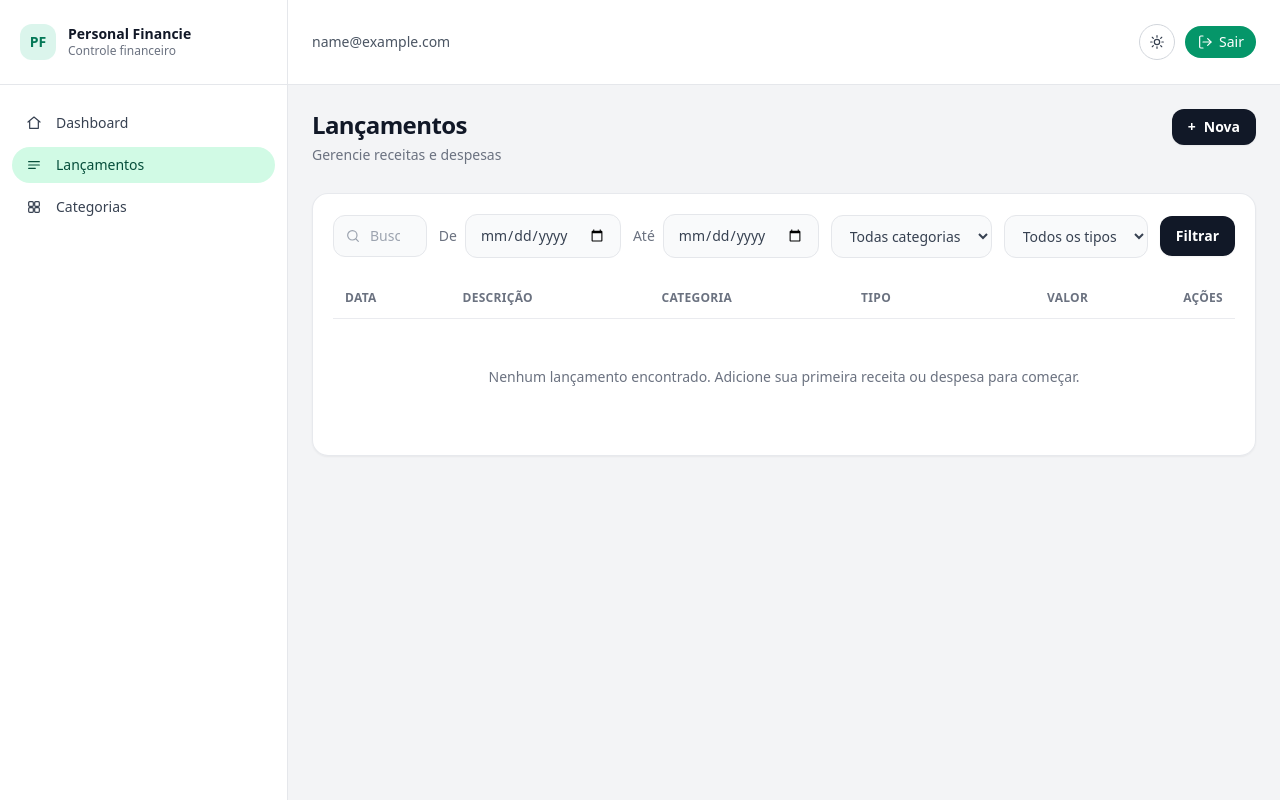
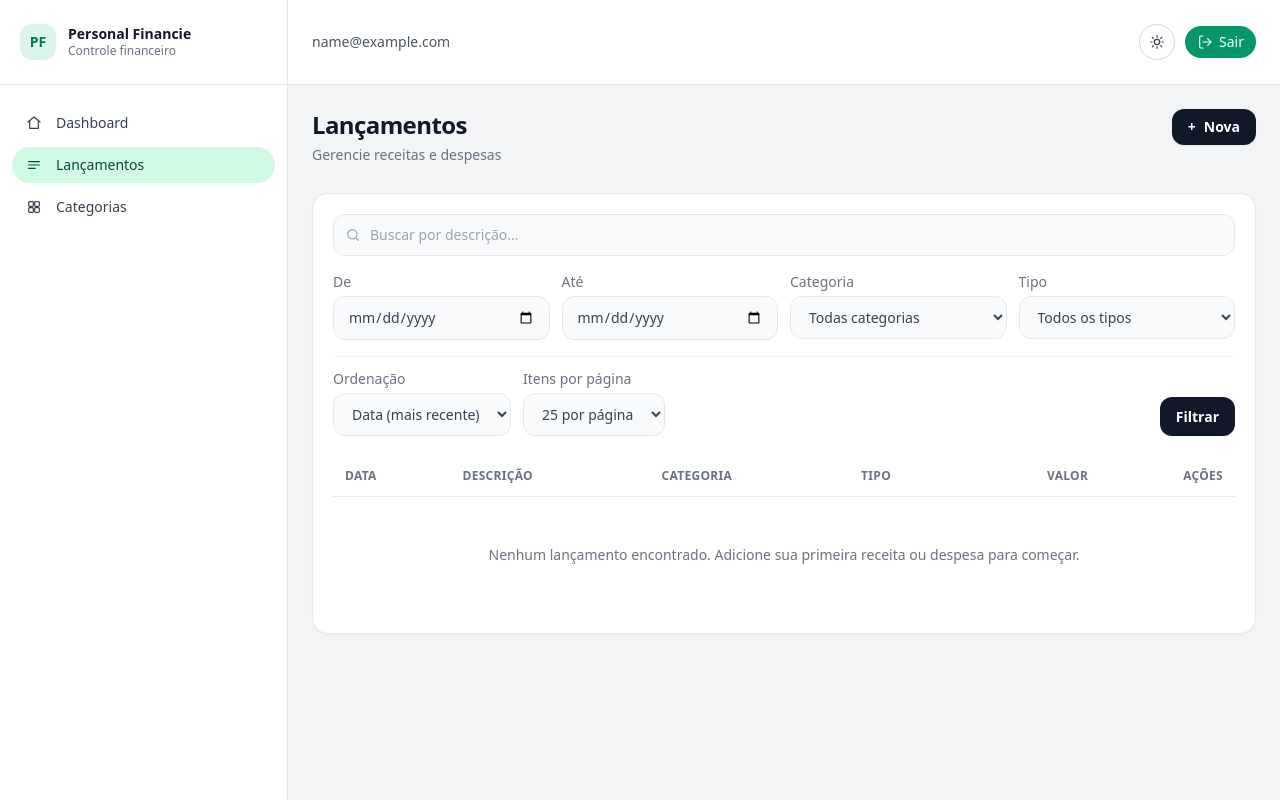
Before and after one commit to JoonMarion/hackathon-intgest, a Django app: page /lancamentos/ in a window 1280 px wide. Run offline with Django 5.2, Linux system fonts and the light colour scheme; the visitor is signed in with stand-in values (Sample User, id 1); data that the repository does not hold is empty; some libraries are stand-ins or nearby versions.

Commit message:
feat: implement transaction filtering, ordering, and pagination in the dashboard view

```diff
--- a/apps/transactions/http/views.py
+++ b/apps/transactions/http/views.py
@@ -1,46 +1,60 @@
 from django.contrib import messages
 from django.contrib.auth.mixins import LoginRequiredMixin
 from django.urls import reverse_lazy
-from django.views.generic import CreateView, DeleteView, ListView, UpdateView
+from django.views.generic import CreateView, DeleteView, UpdateView
+from django_filters.views import FilterView
 
 from apps.categories.models import Category
+from apps.transactions.http.filters import TransactionFilterSet
 from apps.transactions.http.forms import TransactionForm
 from apps.transactions.models import Transaction
 
 
-class TransactionListView(LoginRequiredMixin, ListView):
+class TransactionListView(LoginRequiredMixin, FilterView):
     model = Transaction
+    filterset_class = TransactionFilterSet
     template_name = "transactions/pages/index.html"
     context_object_name = "transactions"
 
-    def get_queryset(self):
-        qs = (
-            Transaction.objects.filter(user=self.request.user)
-            .select_related("category")
-            .order_by("-transaction_date", "-created_at")
-        )
+    ORDERING_DEFAULT = "-transaction_date,-created_at"
+    ORDERING_OPTIONS = {
+        "-transaction_date,-created_at": ("-transaction_date", "-created_at"),
+        "transaction_date,created_at": ("transaction_date", "created_at"),
+        "-amount,-created_at": ("-amount", "-created_at"),
+        "amount,created_at": ("amount", "created_at"),
+    }
+    PAGE_SIZE_DEFAULT = 25
+    PAGE_SIZE_OPTIONS = (10, 25, 50)
 
-        q = self.request.GET.get("q", "").strip()
-        if q:
-            qs = qs.filter(description__icontains=q)
+    def get_base_queryset(self):
+        return Transaction.objects.filter(user=self.request.user).select_related("category")
 
-        category = self.request.GET.get("category", "").strip()
-        if category:
-            qs = qs.filter(category_id=category)
+    def get_filterset_kwargs(self, filterset_class):
+        kwargs = super().get_filterset_kwargs(filterset_class)
+        kwargs["queryset"] = self.get_base_queryset().order_by(*self.get_ordering_fields())
+        kwargs["user"] = self.request.user
+        return kwargs
 
-        kind = self.request.GET.get("kind", "").strip()
-        if kind:
-            qs = qs.filter(kind=kind)
+    def get_ordering_value(self):
+        ordering = self.request.GET.get("ordering", self.ORDERING_DEFAULT)
+        if ordering in self.ORDERING_OPTIONS:
+            return ordering
+        return self.ORDERING_DEFAULT
 
-        date_from = self.request.GET.get("date_from", "").strip()
-        if date_from:
-            qs = qs.filter(transaction_date__gte=date_from)
+    def get_ordering_fields(self):
+        return self.ORDERING_OPTIONS[self.get_ordering_value()]
 
-        date_to = self.request.GET.get("date_to", "").strip()
-        if date_to:
-            qs = qs.filter(transaction_date__lte=date_to)
+    def get_page_size(self):
+        page_size = self.request.GET.get("page_size", "")
+        if page_size.isdigit():
+            page_size_value = int(page_size)
+            if page_size_value in self.PAGE_SIZE_OPTIONS:
+                return page_size_value
+        return self.PAGE_SIZE_DEFAULT
 
-        return qs
+    def get_paginate_by(self, queryset):
+        del queryset
+        return self.get_page_size()
 
     def get_context_data(self, **kwargs):
         context = super().get_context_data(**kwargs)
@@ -54,6 +68,10 @@ class TransactionListView(LoginRequiredMixin, ListView):
             "date_from": self.request.GET.get("date_from", ""),
             "date_to": self.request.GET.get("date_to", ""),
         }
+        context["current_ordering"] = self.get_ordering_value()
+        context["current_page_size"] = self.get_page_size()
+        context["ordering_options"] = tuple(self.ORDERING_OPTIONS.keys())
+        context["page_size_options"] = self.PAGE_SIZE_OPTIONS
         return context
 
 
--- a/apps/transactions/templates/transactions/pages/index.html
+++ b/apps/transactions/templates/transactions/pages/index.html
@@ -17,8 +17,9 @@
 	</div>
 
 	<section class="rounded-2xl border border-gray-200/90 bg-white/95 p-5 shadow-sm dark:border-gray-700 dark:bg-gray-800/70">
-		<form method="get" action="{% url 'transactions_http:index' %}" class="flex flex-col gap-3 md:flex-row md:flex-wrap md:items-center">
-			<label class="relative min-w-0 flex-1 md:max-w-xs">
+		<form method="get" action="{% url 'transactions_http:index' %}" class="flex flex-col gap-4">
+			{# Zona 1 — Busca (full-width) #}
+			<label class="relative w-full">
 				<span class="sr-only">Buscar por descrição</span>
 				<svg viewBox="0 0 24 24" class="pointer-events-none absolute left-3 top-1/2 h-4 w-4 -translate-y-1/2 text-gray-400 dark:text-gray-500" fill="none" stroke="currentColor" stroke-width="1.8" stroke-linecap="round" stroke-linejoin="round" aria-hidden="true">
 					<circle cx="11" cy="11" r="7"></circle>
@@ -27,36 +28,71 @@
 				<input type="search" name="q" value="{{ current_filters.q }}" placeholder="Buscar por descrição..." class="w-full rounded-xl border border-gray-200 bg-gray-50/90 py-2.5 pl-9 pr-3 text-sm text-gray-700 placeholder:text-gray-400 focus:border-gray-400 focus:outline-none focus:ring-2 focus:ring-gray-300/70 dark:border-gray-700 dark:bg-gray-900/70 dark:text-gray-200 dark:placeholder:text-gray-500 dark:focus:border-gray-500 dark:focus:ring-gray-700/70">
 			</label>
 
-			<label class="inline-flex items-center gap-2">
+			{# Zona 2 — Filtros de dados (grid responsivo) #}
+			<div class="grid grid-cols-1 gap-3 sm:grid-cols-2 lg:grid-cols-4">
+				<label class="flex flex-col gap-1">
 					<span class="text-sm text-gray-500 dark:text-gray-400">De</span>
 					<input type="date" name="date_from" value="{{ current_filters.date_from }}" class="rounded-xl border border-gray-200 bg-gray-50/90 px-3.5 py-2.5 text-sm text-gray-700 dark:border-gray-700 dark:bg-gray-900/70 dark:text-gray-200">
 				</label>
 
-			<label class="inline-flex items-center gap-2">
+				<label class="flex flex-col gap-1">
 					<span class="text-sm text-gray-500 dark:text-gray-400">Até</span>
 					<input type="date" name="date_to" value="{{ current_filters.date_to }}" class="rounded-xl border border-gray-200 bg-gray-50/90 px-3.5 py-2.5 text-sm text-gray-700 dark:border-gray-700 dark:bg-gray-900/70 dark:text-gray-200">
 				</label>
 
+				<label class="flex flex-col gap-1">
+					<span class="text-sm text-gray-500 dark:text-gray-400">Categoria</span>
 					<select name="category" class="rounded-xl border border-gray-200 bg-gray-50/90 px-3.5 py-2.5 text-sm text-gray-700 dark:border-gray-700 dark:bg-gray-900/70 dark:text-gray-200">
 						<option value="">Todas categorias</option>
 						{% for cat in categories %}
 							<option value="{{ cat.pk }}" {% if current_filters.category == cat.pk|stringformat:"d" %}selected{% endif %}>{{ cat.name }}</option>
 						{% endfor %}
 					</select>
+				</label>
 
+				<label class="flex flex-col gap-1">
+					<span class="text-sm text-gray-500 dark:text-gray-400">Tipo</span>
 					<select name="kind" class="rounded-xl border border-gray-200 bg-gray-50/90 px-3.5 py-2.5 text-sm text-gray-700 dark:border-gray-700 dark:bg-gray-900/70 dark:text-gray-200">
 						<option value="">Todos os tipos</option>
 						<option value="income" {% if current_filters.kind == "income" %}selected{% endif %}>Receita</option>
 						<option value="expense" {% if current_filters.kind == "expense" %}selected{% endif %}>Despesa</option>
 					</select>
+				</label>
+			</div>
 
-			<button type="submit" class="inline-flex items-center gap-2 rounded-xl bg-gray-900 px-4 py-2.5 text-sm font-semibold text-white shadow-sm transition-colors hover:bg-black dark:bg-gray-100 dark:text-gray-900 dark:hover:bg-white">
+			{# Zona 3 — Controles de exibição + ações #}
+			<div class="flex flex-wrap items-end gap-3 justify-between border-t border-gray-100 pt-3 dark:border-gray-700/50">
+				<div class="flex flex-wrap items-end gap-3">
+					<label class="flex flex-col gap-1">
+						<span class="text-sm text-gray-500 dark:text-gray-400">Ordenação</span>
+						<select name="ordering" class="rounded-xl border border-gray-200 bg-gray-50/90 px-3.5 py-2.5 text-sm text-gray-700 dark:border-gray-700 dark:bg-gray-900/70 dark:text-gray-200">
+							<option value="-transaction_date,-created_at" {% if current_ordering == "-transaction_date,-created_at" %}selected{% endif %}>Data (mais recente)</option>
+							<option value="transaction_date,created_at" {% if current_ordering == "transaction_date,created_at" %}selected{% endif %}>Data (mais antiga)</option>
+							<option value="-amount,-created_at" {% if current_ordering == "-amount,-created_at" %}selected{% endif %}>Valor (maior)</option>
+							<option value="amount,created_at" {% if current_ordering == "amount,created_at" %}selected{% endif %}>Valor (menor)</option>
+						</select>
+					</label>
+
+					<label class="flex flex-col gap-1">
+						<span class="text-sm text-gray-500 dark:text-gray-400">Itens por página</span>
+						<select name="page_size" class="rounded-xl border border-gray-200 bg-gray-50/90 px-3.5 py-2.5 text-sm text-gray-700 dark:border-gray-700 dark:bg-gray-900/70 dark:text-gray-200">
+							{% for size in page_size_options %}
+								<option value="{{ size }}" {% if current_page_size == size %}selected{% endif %}>{{ size }} por página</option>
+							{% endfor %}
+						</select>
+					</label>
+				</div>
+
+				<div class="flex flex-wrap items-center gap-3">
+					<button type="submit" class="inline-flex items-center h-[39px] gap-2 rounded-xl bg-gray-900 px-4 py-2.5 text-sm font-semibold text-white shadow-sm transition-colors hover:bg-black dark:bg-gray-100 dark:text-gray-900 dark:hover:bg-white">
 						Filtrar
 					</button>
 
 					{% if current_filters.q or current_filters.category or current_filters.kind or current_filters.date_from or current_filters.date_to %}
 						<a href="{% url 'transactions_http:index' %}" class="text-sm font-medium text-gray-500 transition-colors hover:text-gray-900 dark:text-gray-400 dark:hover:text-gray-100">Limpar</a>
 					{% endif %}
+				</div>
+			</div>
 		</form>
 
 		<div class="mt-5 overflow-x-auto">
@@ -113,6 +149,30 @@
 				</tbody>
 			</table>
 		</div>
+
+		{% if is_paginated %}
+			<nav class="mt-4 flex items-center justify-between" aria-label="Paginação de lançamentos">
+				<div>
+					{% if page_obj.has_previous %}
+						<a href="?q={{ current_filters.q|urlencode }}&date_from={{ current_filters.date_from|urlencode }}&date_to={{ current_filters.date_to|urlencode }}&category={{ current_filters.category|urlencode }}&kind={{ current_filters.kind|urlencode }}&ordering={{ current_ordering|urlencode }}&page_size={{ current_page_size }}&page={{ page_obj.previous_page_number }}" class="inline-flex items-center rounded-xl border border-gray-200 px-3 py-2 text-sm text-gray-700 transition-colors hover:bg-gray-50 dark:border-gray-700 dark:text-gray-200 dark:hover:bg-gray-700/60">
+							Anterior
+						</a>
+					{% endif %}
+				</div>
+
+				<p class="text-sm text-gray-500 dark:text-gray-400">
+					Página {{ page_obj.number }} de {{ page_obj.paginator.num_pages }}
+				</p>
+
+				<div>
+					{% if page_obj.has_next %}
+						<a href="?q={{ current_filters.q|urlencode }}&date_from={{ current_filters.date_from|urlencode }}&date_to={{ current_filters.date_to|urlencode }}&category={{ current_filters.category|urlencode }}&kind={{ current_filters.kind|urlencode }}&ordering={{ current_ordering|urlencode }}&page_size={{ current_page_size }}&page={{ page_obj.next_page_number }}" class="inline-flex items-center rounded-xl border border-gray-200 px-3 py-2 text-sm text-gray-700 transition-colors hover:bg-gray-50 dark:border-gray-700 dark:text-gray-200 dark:hover:bg-gray-700/60">
+							Próxima
+						</a>
+					{% endif %}
+				</div>
+			</nav>
+		{% endif %}
 	</section>
 </div>
 {% endblock content %}
```
Also changed, not shown: apps/transactions/http/filters.py (added, +27 -0 lines), apps/transactions/tests/integrations/test_crud.py (+113 -0 lines), apps/transactions/tests/unit/test_views.py (+19 -0 lines). Lines whose indentation alone changed are shown as unchanged.
